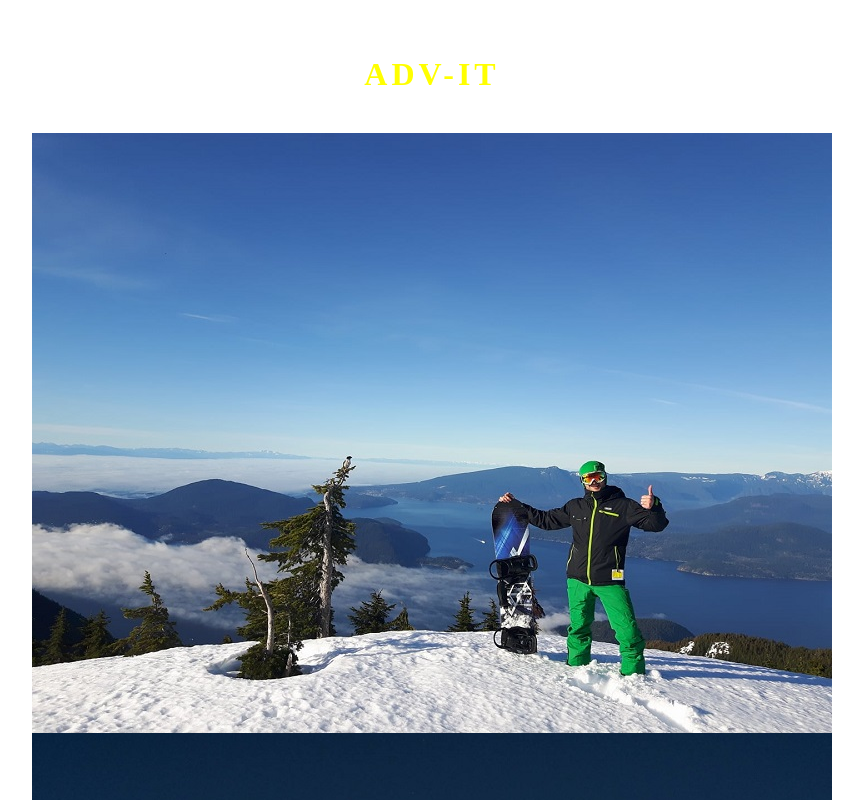
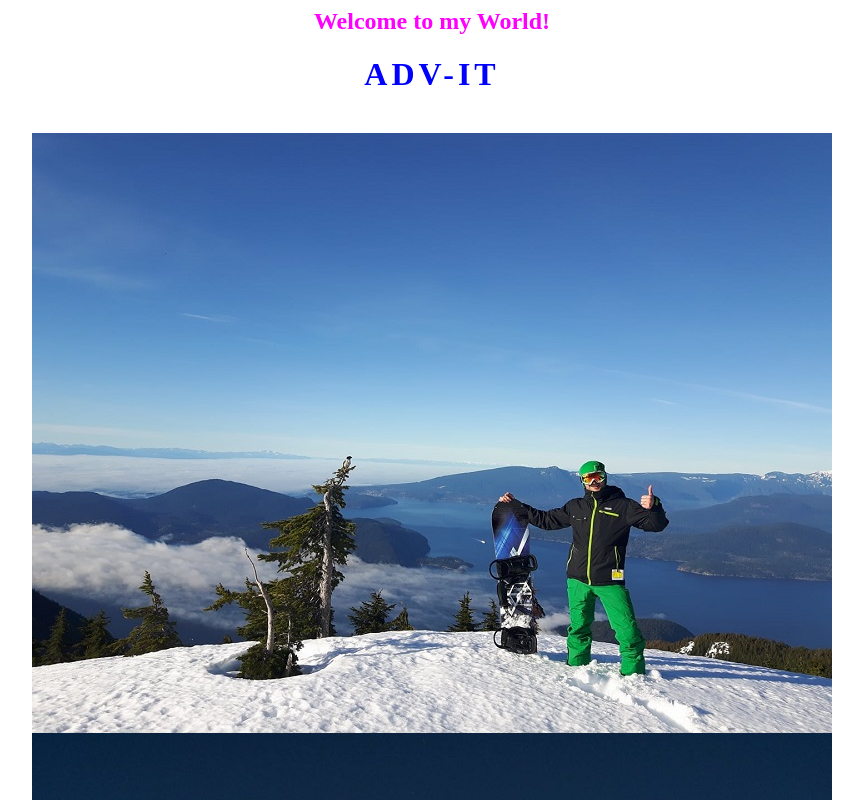
Before and after one commit to adv4000/simplewebpage, a plain HTML site: page index.html in a window 1280 px wide. Shown: the top 800 px of the page, without its empty margins (208-1071 px from the left). Drawn offline with Linux system fonts and the light colour scheme.

Commit message:
Update index.html

```diff
--- a/index.html
+++ b/index.html
@@ -19,8 +19,8 @@ setTimeout('Elastic()',100)
 </SCRIPT>
 <BODY  background="kamni.jpg"  onLoad=Elastic()>
 <CENTER>
-<font color="white"><h2>Welcome to my World!</h2>
-<font color="yellow"><H1 ID="elastic" ALIGN="Center">ADV-IT</H1>
+<font color="Magenta"><h2>Welcome to my World!</h2>
+<font color="BLUE"><H1 ID="elastic" ALIGN="Center">ADV-IT</H1>
 <br>
 <img src="image2.jpg">
 <img src="image1.jpg"><br>
```
